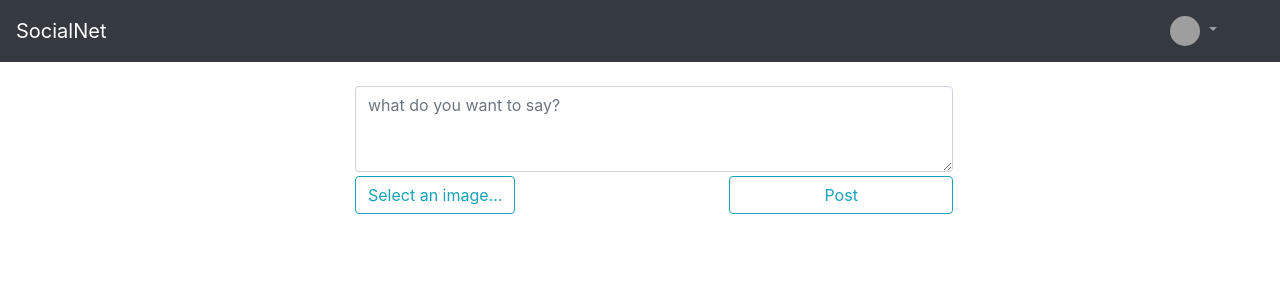
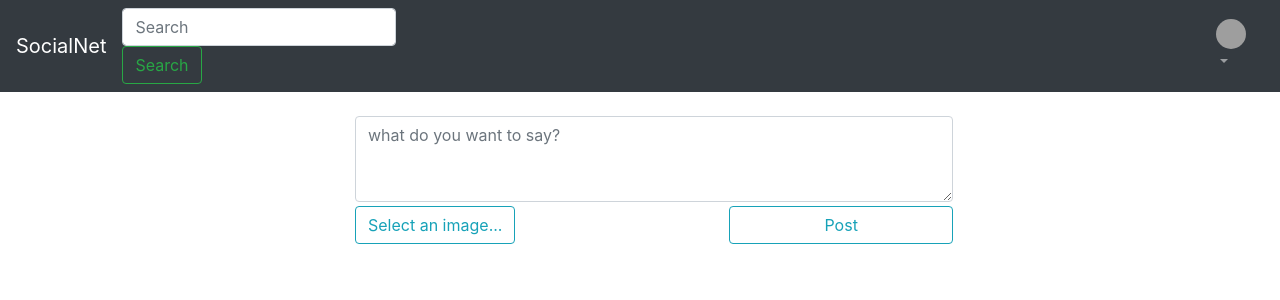
Before and after one commit to oussama4/sn, a Django app: page / in a window 1280 px wide. Shown: the top 300 px of the page. Run offline with Django 3.2, Linux system fonts and the light colour scheme; the visitor is signed in with stand-in values (Sample User, id 1); some libraries are stand-ins or nearby versions; grey boxes are pictures that could not be loaded.

Commit message:
add basic search

```diff
--- a/feed/urls.py
+++ b/feed/urls.py
@@ -1,9 +1,10 @@
 from django.urls import path
 
-from .views import post_action, index
+from .views import post_action, index, SearchView
 
 app_name = 'feed'
 urlpatterns = [
     path('feed/post', post_action, name='post_action'),
+    path('search', SearchView.as_view(), name='search'),
     path('', index, name='index'),
 ]
--- a/feed/views.py
+++ b/feed/views.py
@@ -4,6 +4,9 @@ from django.views.decorators.http import require_POST
 from django.http import JsonResponse
 from django.db import DatabaseError, transaction
 from django.contrib.contenttypes.models import ContentType
+from django.views.generic.list import ListView
+from django.contrib.auth import get_user_model
+from django.db.models import Q
 
 from .models import Action, Post
 
@@ -53,3 +56,12 @@ def post_action(request):
             return JsonResponse({'status': 'error'})
 
     return JsonResponse({'status': 'ok'})
+
+class SearchView(ListView):
+    template_name = 'search.html'
+    context_object_name = 'users'
+
+    def get_queryset(self):
+        q = self.request.GET.get('q')
+        User = get_user_model()
+        return User.objects.filter(Q(first_name__icontains=q) | Q(last_name__icontains=q))
--- a/templates/base.html
+++ b/templates/base.html
@@ -16,7 +16,7 @@
     <title> {% block title %} SocialNet {% endblock title %} </title>
 </head>
 <body>
-    <nav class="navbar navbar-expand-lg navbar-dark bg-dark">
+    <nav class="navbar navbar-expand-md navbar-dark bg-dark">
         <a class="navbar-brand" href="/"> SocialNet </a>
         {% block head %}
 
--- a/templates/profile_head.html
+++ b/templates/profile_head.html
@@ -1,4 +1,10 @@
-<ul class="navbar-nav offset-sm-10">
+<div class="collapse navbar-collapse">
+    <form class="form-inline my-2 my-lg-0" method="GET" action="/search">
+        <input class="form-control mr-sm-2" type="text" name="q" placeholder="Search" aria-label="Search">
+        <button class="btn btn-outline-success my-2 my-sm-0" type="submit">Search</button>
+    </form>
+
+    <ul class="navbar-nav offset-sm-8">
         <li class="nav-item dropdown">
             <a class="nav-link dropdown-toggle" href="#" id="navbarDropdown" role="button"        data-toggle="dropdown" aria-haspopup="true" aria-expanded="false">
                 <img src="{{request.user.avatar.url}}" alt="avatar" class="avatar-xs img-fluid">
@@ -13,3 +19,4 @@
             </div>
         </li>
     </ul>
+</div>
```
Also changed, not shown: templates/search.html (added, +26 -0 lines), chat/migrations/0003_auto_20180522_2318.py (added), media/avatars/2018/05/23/11149091_551644348311793_1394511731_n.jpg (added), media/posts/2018/05/23/20150719_182622.jpg (added), media/posts/2018/05/23/34498_139286219433256_5697576_n.jpg (added), 1 other file. Lines whose indentation alone changed are shown as unchanged.
